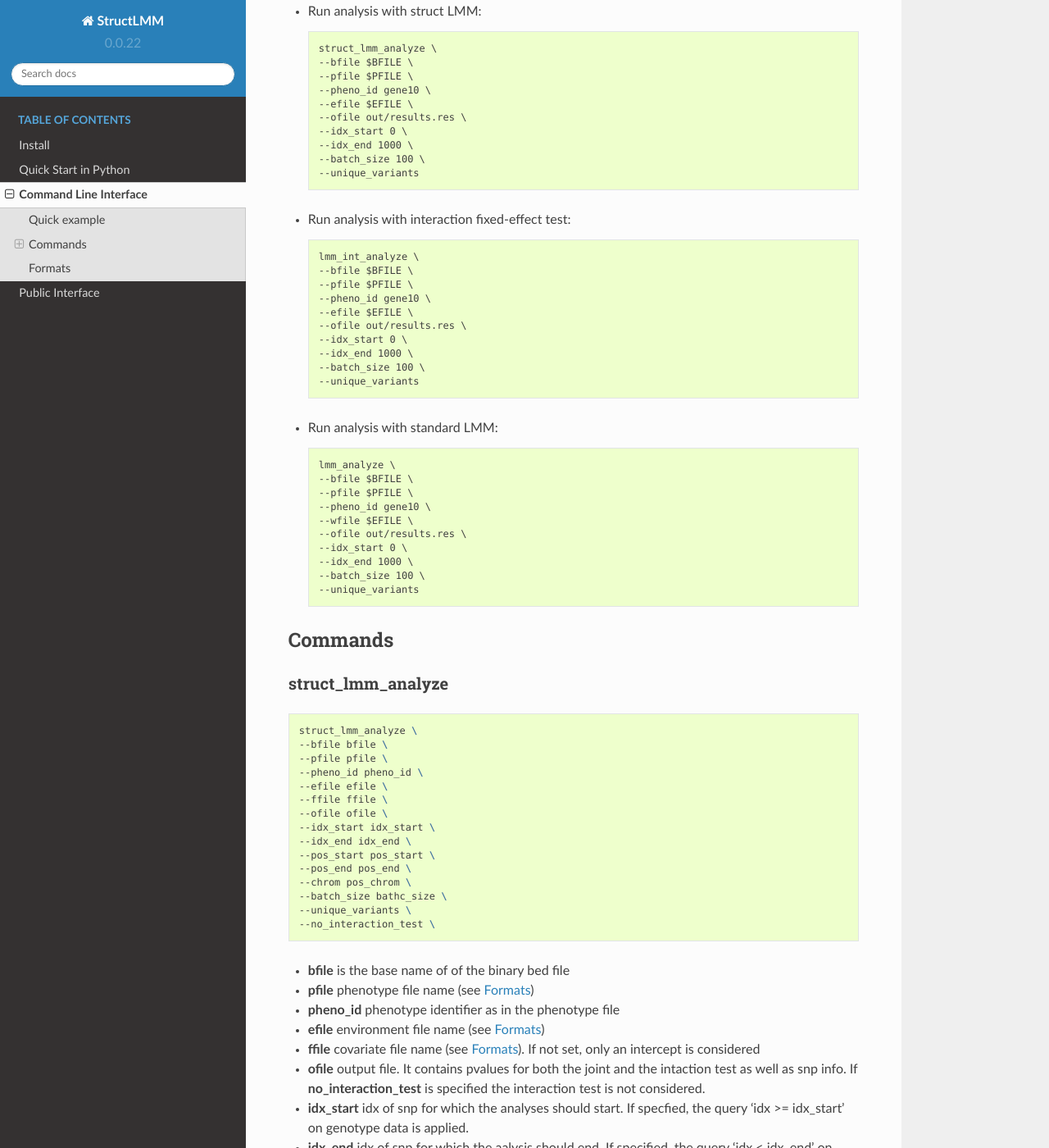
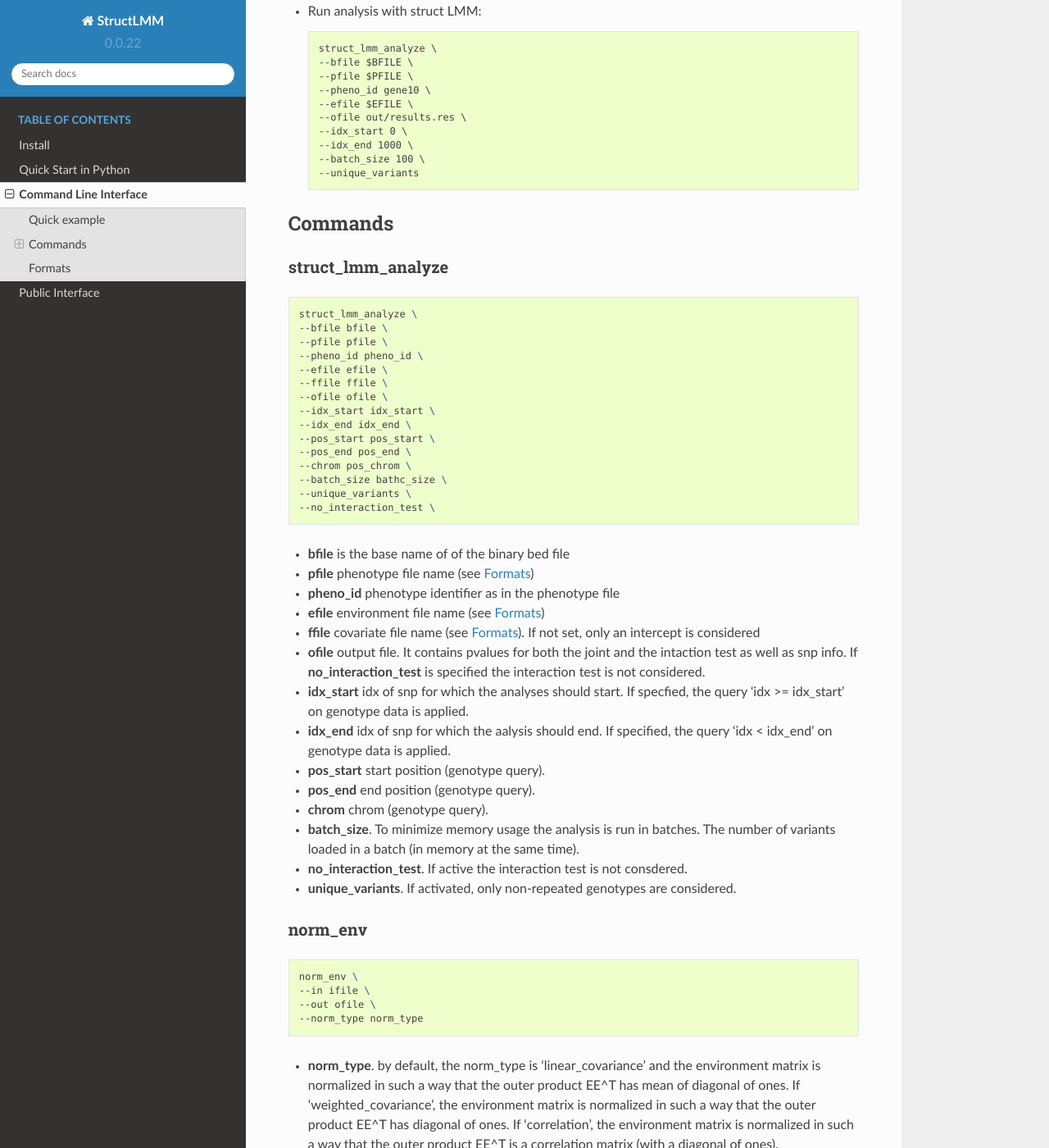
Before and after one commit to limix/struct-lmm, a Sphinx documentation site: the page built from doc/commandline.rst, in a window 1280 px wide and 1400 px high, scrolled down 637 px. Shown: the whole window at 82% size. Built offline with Sphinx 7.4.7 and the Read the Docs theme 2.0.0, drawn with Linux system fonts in a browser that asks for light colours; some of the changed text lies outside the part shown.

Commit message:
clean up docs

```diff
--- a/doc/commandline.rst
+++ b/doc/commandline.rst
@@ -38,31 +38,6 @@
     --batch_size 100 \
     --unique_variants
 
-* Run analysis with interaction fixed-effect test::
-
-    lmm_int_analyze \
-    --bfile $BFILE \
-    --pfile $PFILE \
-    --pheno_id gene10 \
-    --efile $EFILE \
-    --ofile out/results.res \
-    --idx_start 0 \
-    --idx_end 1000 \
-    --batch_size 100 \
-    --unique_variants
-
-* Run analysis with standard LMM::
-
-    lmm_analyze \
-    --bfile $BFILE \
-    --pfile $PFILE \
-    --pheno_id gene10 \
-    --wfile $EFILE \
-    --ofile out/results.res \
-    --idx_start 0 \
-    --idx_end 1000 \
-    --batch_size 100 \
-    --unique_variants
 
 Commands
 ~~~~~~~~
@@ -111,31 +86,6 @@
 * **no_interaction_test**. If active the interaction test is not consdered.
 * **unique_variants**. If activated, only non-repeated genotypes are considered.
 
-**lmm_lr**
-^^^^^^^^^^
-
-.. code-block:: bash
-
-    struct_lmm_analyze \
-    --bfile bfile \
-    --pfile pfile \
-    --pheno_id pheno_id \
-    --wfile wfile \
-    --ffile ffile \
-    --ofile ofile \
-    --idx_start idx_start \
-    --idx_end idx_end \
-    --pos_start pos_start \
-    --pos_end pos_end \
-    --chrom pos_chrom \
-    --batch_size bathc_size \
-    --unique_variants \
-
-
-* **wfile** file that defines the low rank random effect (see :ref:`formats_ref`).
-
-See above for other parameters.
-
 **norm_env**
 ^^^^^^^^^^^^
 
--- a/doc/conf.py
+++ b/doc/conf.py
@@ -8,8 +8,6 @@
     return struct_lmm.__version__
 
 extensions = [
-    'matplotlib.sphinxext.only_directives',
-    'matplotlib.sphinxext.plot_directive',
     'sphinx.ext.autodoc',
     'sphinx.ext.doctest',
     'sphinx.ext.intersphinx',
--- a/doc/example.py
+++ b/doc/example.py
@@ -4,36 +4,31 @@
 import numpy as np
 import pandas as pd
 import scipy as sp
-import h5py
-import dask.dataframe as dd
-from limix.data import BedReader
-from limix.data import build_geno_query
-from limix.data import GIter
-from limix.util import unique_variants
 from optparse import OptionParser
-from struct_lmm import run_struct_lmm
-from struct_lmm import run_lmm_int
-from struct_lmm import run_lmm
-from struct_lmm.utils.sugar_utils import *
+from limix_core.util.preprocess import gaussianize
+from struct_lmm import run_structlmm
+from struct_lmm.utils.sugar_utils import norm_env_matrix
+from pandas_plink import read_plink
+import geno_sugar as gs
+
 
 if __name__=='__main__':
 
-    # define bed, phenotype and environment files
+    # import genotype file
     bedfile = 'data_structlmm/chrom22_subsample20_maf0.10'
+    (bim, fam, G) = read_plink(bedfile)
+
+    # subsample snps
+    Isnp = gs.is_in(bim, ('22', 17500000, 18000000))
+    G, bim = gs.snp_query(G, bim, Isnp)
+
+    # load phenotype file
     phenofile = 'data_structlmm/expr.csv'
+    dfp = pd.read_csv(phenofile, index_col=0)
+    pheno = gaussianize(dfp.loc['gene1'].values[:, None])
+
+    # load environment file and normalize
     envfile = 'data_structlmm/env.txt'
-
-    # import geno and subset to first 1000 variants
-    reader = BedReader(bedfile)
-    query = build_geno_query(idx_start=0, idx_end=1000)
-    reader.subset_snps(query, inplace=True)
-
-    # pheno
-    y = import_one_pheno_from_csv(phenofile,
-                                  pheno_id='gene1',
-                                  standardize=True)
-
-    # import environment and normalize
     E = sp.loadtxt(envfile)
     E = norm_env_matrix(E)
 
@@ -41,30 +36,9 @@
     covs = sp.ones((E.shape[0], 1))
 
     # run analysis with struct lmm
-    res_slmm = run_struct_lmm(reader, y, E,
-                          covs=covs,
-                          batch_size=100,
-                          unique_variants=True)
-
-    # run analysis with fixed-effect lmm
-    # envs are modelled as random effects
-    res_int = run_lmm_int(reader, y, E,
-                          W=E,
-                          covs=covs,
-                          batch_size=100,
-                          unique_variants=True)
-
-    # run analysis with standard lmm
-    # pure environment is modelled as random effects
-    res_lmm = run_lmm(reader, y, W=E,
-                      covs=covs,
-                      batch_size=100,
-                      unique_variants=True)
+    res = run_structlmm(G, bim, pheno, E, covs=covs, batch_size=100, unique_variants=True)
 
     # export
-    print 'Export'
-    if not os.path.exists('out'):
-        os.makedirs('out')
-    res_slmm.to_csv('out/res_structlmm.csv', index=False)
-    res_int.to_csv('out/res_int.csv', index=False)
-    res_lmm.to_csv('out/res_lmm.csv', index=False)
+    print('Export')
+    if not os.path.exists('out'): os.makedirs('out')
+    res.to_csv('out/res_structlmm.csv', index=False)
--- a/doc/public.rst
+++ b/doc/public.rst
@@ -25,7 +25,7 @@
 .. _lmm_class_ref:
 
 StructLMM class
-^^^^^^^^^^^
+^^^^^^^^^^^^^^^
 .. automodule:: struct_lmm.lmm
   :members:
 
--- a/doc/tutorial.rst
+++ /dev/null
@@ -1,5 +0,0 @@
-*********************
-Step by step tutorial
-*********************
-
-Here, we provide a step by step tutorial for performing a GxE analysis.  This tutorial requires sample data
```
Also changed, not shown: doc/python.rst (+1 -11 lines), 2 other files.
